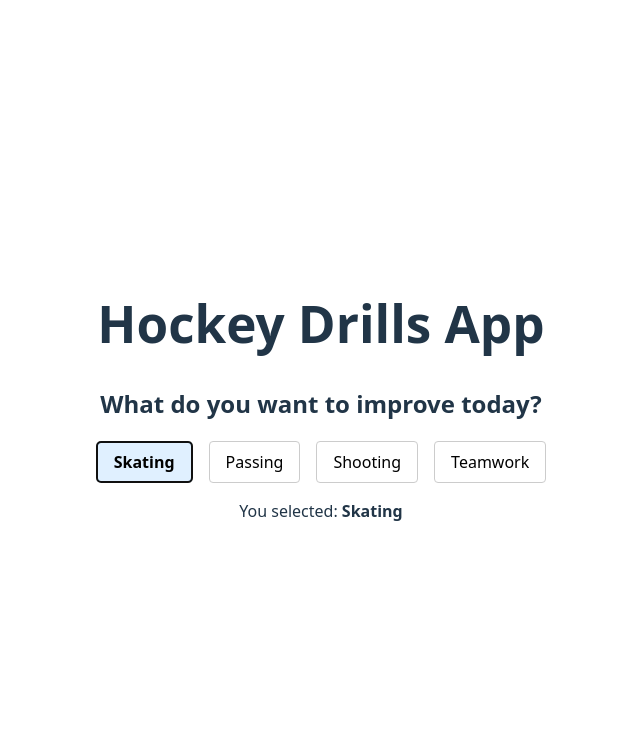
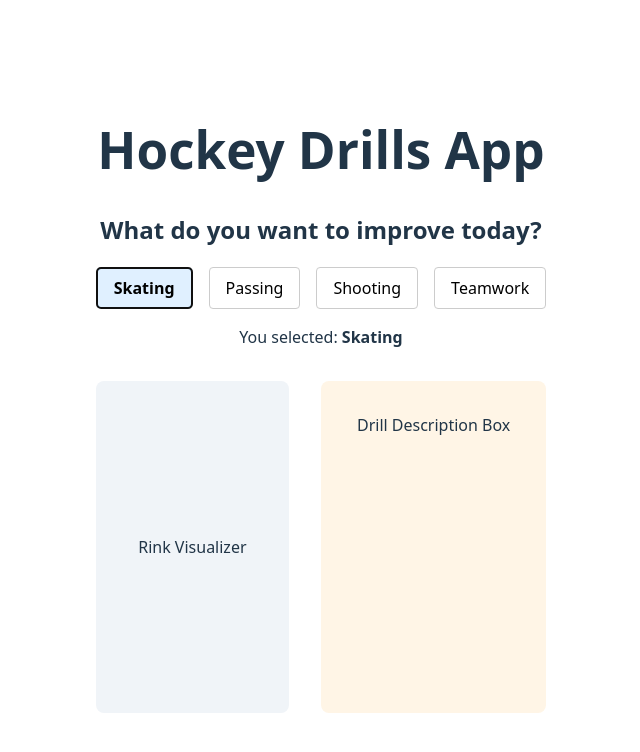
Before and after one commit to costasvallejos/drill-board, a React (Vite) app in the folder frontend/: page / in a window 1280 px wide. Both pictures are taken after a click on the button "Skating". Shown: the top 752 px of the page, without its empty margins (319-959 px from the left). Built offline with nearby package versions, Linux system fonts and the light colour scheme.

Commit message:
Added Rink Visualizer and Description Box components.

```diff
--- a/frontend/src/App.jsx
+++ b/frontend/src/App.jsx
@@ -1,27 +1,10 @@
 import { useState } from 'react'
-import reactLogo from './assets/react.svg'
-import viteLogo from '/vite.svg'
 import './App.css'
 import CategorySelector from './components/CategorySelector'
+import Home from './pages/Home'
 
 function App() {
-  const [selectedCategory, setSelectedCategory] = useState(null)
-
-  return (
-    <div style={{ padding: '1rem', fontFamily: 'system-ui, sans-serif' }}>
-      <h1>Hockey Drills App</h1>
-      <CategorySelector
-        selectedCategory={selectedCategory}
-        onSelectCategory={setSelectedCategory}
-      />
-
-      {selectedCategory ? (
-        <p>You selected: <strong>{selectedCategory}</strong></p>
-      ) : (
-        <p>Please select a category to see drills.</p>
-      )}
-    </div>
-  )
+  return <Home />
 }
 
 export default App
--- /dev/null
+++ b/frontend/src/components/DrillDescriptionBox.jsx
@@ -0,0 +1,16 @@
+function DrillDescriptionBox() {
+    return (
+      <div style={{
+        flex: 1,
+        minHeight: '300px',
+        backgroundColor: '#fff5e6',
+        borderRadius: '8px',
+        padding: '1rem',
+        overflowY: 'auto'
+      }}>
+        <p>Drill Description Box</p>
+      </div>
+    )
+  }
+
+  export default DrillDescriptionBox
--- /dev/null
+++ b/frontend/src/components/RinkVisualizer.jsx
@@ -0,0 +1,17 @@
+function RinkVisualizer() {
+    return (
+      <div style={{
+        flex: 1,
+        minHeight: '300px',
+        backgroundColor: '#f0f4f8',
+        borderRadius: '8px',
+        display: 'flex',
+        alignItems: 'center',
+        justifyContent: 'center'
+      }}>
+        <p>Rink Visualizer</p>
+      </div>
+    )
+  }
+
+  export default RinkVisualizer
--- a/frontend/src/pages/Home.jsx
+++ b/frontend/src/pages/Home.jsx
@@ -1,22 +1,36 @@
-import CategorySelector from '../components/CategorySelector';
+import { useState } from 'react'
+import CategorySelector from '../components/CategorySelector'
+import RinkVisualizer from '../components/RinkVisualizer'
+import DrillDescriptionBox from '../components/DrillDescriptionBox'
 
-export default function Home() {
-    const [selectedCategory, setSelectedCategory] = useState(null);
+function Home() {
+  const [selectedCategory, setSelectedCategory] = useState(null)
 
-    return (
-      <div style={{ padding: '1rem' }}>
+  return (
+    <div style={{ padding: '1rem', fontFamily: 'system-ui, sans-serif' }}>
+      <h1>Hockey Drills App</h1>
+
+      <div style={{ marginBottom: '2rem' }}>
         <CategorySelector
           selectedCategory={selectedCategory}
           onSelectCategory={setSelectedCategory}
         />
+        <p>
+          {selectedCategory
+            ? <>You selected: <strong>{selectedCategory}</strong></>
+            : 'Please select a category to see drills.'}
+        </p>
+      </div>
 
-        {selectedCategory ? (
-          <p>You selected: <strong>{selectedCategory}</strong></p>
-        ) : (
-          <p>Please select a category to see drills.</p>
-        )}
+      {/* If a category is selected, show visualizer + description side-by-side */}
+      {selectedCategory && (
+        <div style={{ display: 'flex', gap: '2rem' }}>
+          <RinkVisualizer />
+          <DrillDescriptionBox />
+        </div>
+      )}
+    </div>
+  )
+}
 
-        {/* Drill list and visualization will go here later */}
-      </div>
-    );
-  }
+export default Home
```
